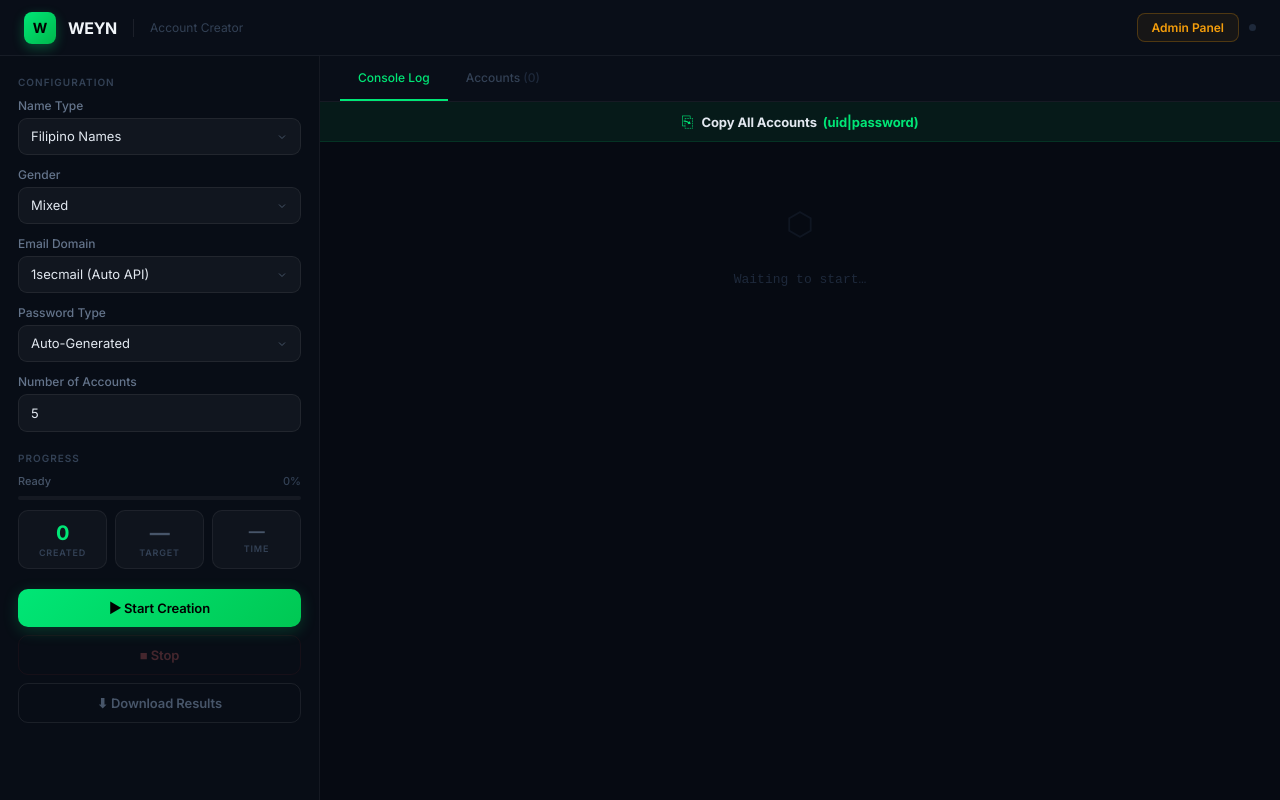
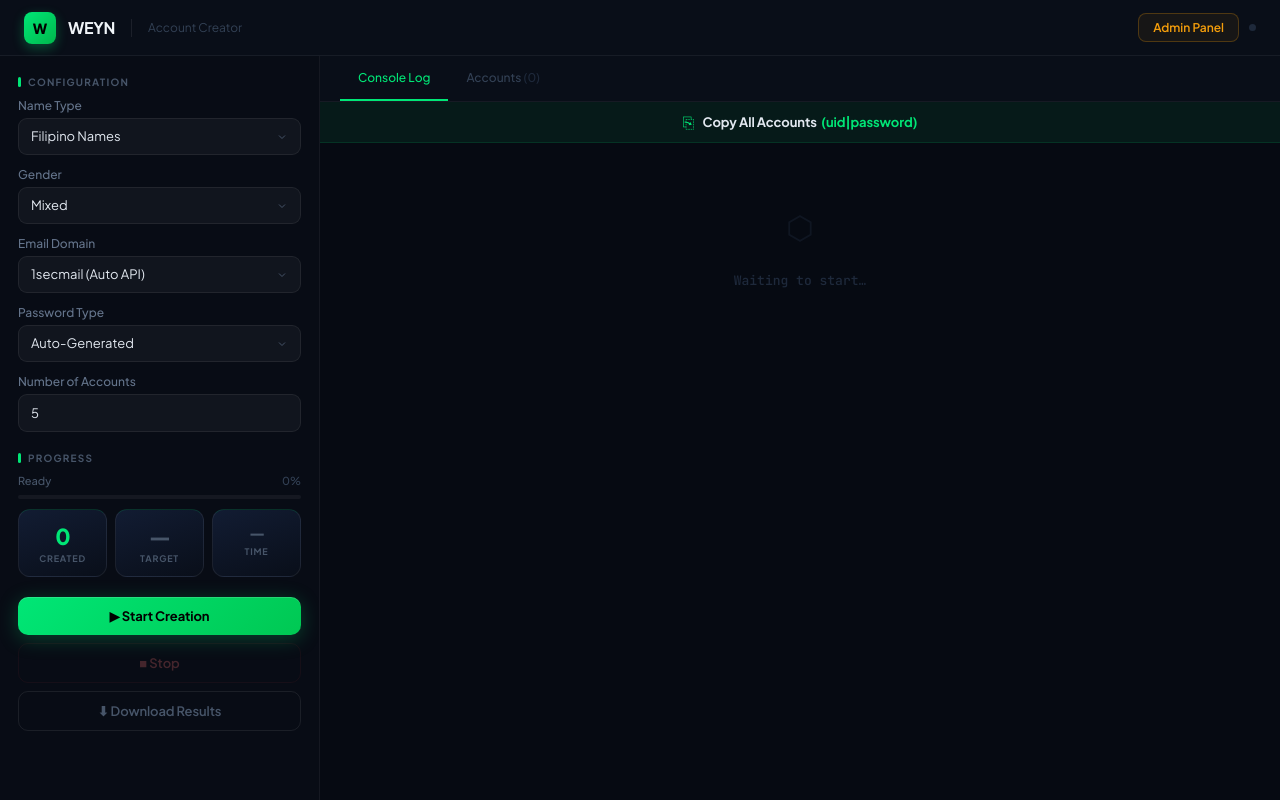
Before and after one commit to yuennix/WEB-FB-CREATE, a Flask app: template templates/index.html in a window 1280 px wide. Run offline with Flask 3, Linux system fonts and the light colour scheme; the template is opened without the code that fills it, so the values that code supplies are empty.

Commit message:
Enhance visual design and add account copying functionality Improve application aesthetics with updated fonts, gradients, and refined element styling. Introduce a "Copy All Accounts" feature to the admin panel.
Replit-Commit-Author: Agent
Replit-Commit-Session-Id: 17378427-02a9-4226-8ab4-1c9a2d1eec8d
Replit-Commit-Checkpoint-Type: full_checkpoint
Replit-Commit-Event-Id: 21292f74-cab7-48d3-86af-b2b0be77b3e5
Replit-Commit-Screenshot-Url: https://storage.googleapis.com/screenshot-production-us-central1/eb3077e5-c8d7-4fca-aea9-8a663f9a4c37/17378427-02a9-4226-8ab4-1c9a2d1eec8d/pEby1I3
Replit-Helium-Checkpoint-Created: true

```diff
--- a/templates/index.html
+++ b/templates/index.html
@@ -5,19 +5,20 @@
 <meta name="viewport" content="width=device-width, initial-scale=1.0">
 <title>WEYN — FB Account Creator</title>
 <link rel="preconnect" href="https://fonts.googleapis.com">
-<link href="https://fonts.googleapis.com/css2?family=Inter:wght@300;400;500;600;700&display=swap" rel="stylesheet">
+<link href="https://fonts.googleapis.com/css2?family=Plus+Jakarta+Sans:wght@300;400;500;600;700;800&family=JetBrains+Mono:wght@400;500&display=swap" rel="stylesheet">
 <style>
   *, *::before, *::after { margin: 0; padding: 0; box-sizing: border-box; }
 
   body {
-    background: #060a12;
+    background: #050810;
     color: #e2e8f0;
-    font-family: 'Inter', system-ui, sans-serif;
+    font-family: 'Plus Jakarta Sans', system-ui, sans-serif;
     min-height: 100vh;
     display: flex;
     flex-direction: column;
     overflow: hidden;
     height: 100vh;
+    background-image: radial-gradient(ellipse 80% 50% at 50% -20%, rgba(0,230,118,0.05) 0%, transparent 60%);
   }
 
   /* ── Header ── */
@@ -100,7 +101,7 @@
   .btn-header {
     padding: 6px 14px;
     border-radius: 8px;
-    font-family: 'Inter', sans-serif;
+    font-family: 'Plus Jakarta Sans', sans-serif;
     font-size: 12px;
     font-weight: 600;
     cursor: pointer;
@@ -149,11 +150,23 @@
 
   .section-label {
     font-size: 10px;
-    font-weight: 600;
-    color: #334155;
+    font-weight: 700;
+    color: #475569;
     text-transform: uppercase;
-    letter-spacing: 1px;
+    letter-spacing: 1.2px;
     margin-bottom: 10px;
+    display: flex;
+    align-items: center;
+    gap: 7px;
+  }
+  .section-label::before {
+    content: '';
+    display: inline-block;
+    width: 3px;
+    height: 10px;
+    background: #00e676;
+    border-radius: 2px;
+    flex-shrink: 0;
   }
 
   .form-group { display: flex; flex-direction: column; gap: 5px; }
@@ -170,7 +183,7 @@
     border-radius: 9px;
     color: #e2e8f0;
     padding: 10px 12px;
-    font-family: 'Inter', sans-serif;
+    font-family: 'Plus Jakarta Sans', sans-serif;
     font-size: 13px;
     outline: none;
     transition: border-color .2s, box-shadow .2s;
@@ -227,25 +240,28 @@
   }
 
   .stat-box {
-    background: rgba(255,255,255,0.03);
-    border: 1px solid rgba(255,255,255,0.06);
-    border-radius: 10px;
-    padding: 10px 8px;
+    background: linear-gradient(160deg, rgba(20,30,54,0.9) 0%, rgba(10,15,26,0.9) 100%);
+    border: 1px solid rgba(255,255,255,0.07);
+    border-top: 1px solid rgba(0,230,118,0.15);
+    border-radius: 12px;
+    padding: 12px 8px;
     text-align: center;
+    transition: border-color .2s;
   }
+  .stat-box:hover { border-color: rgba(255,255,255,0.12); }
   .stat-num {
-    font-size: 20px;
-    font-weight: 700;
+    font-size: 22px;
+    font-weight: 800;
     color: #00e676;
-    letter-spacing: -0.5px;
+    letter-spacing: -1px;
   }
   .stat-label {
     font-size: 9px;
-    color: #334155;
+    color: #475569;
     text-transform: uppercase;
     letter-spacing: 0.8px;
-    font-weight: 600;
-    margin-top: 2px;
+    font-weight: 700;
+    margin-top: 3px;
   }
 
   /* ── Buttons ── */
@@ -255,7 +271,7 @@
     padding: 11px 16px;
     border-radius: 10px;
     border: none;
-    font-family: 'Inter', sans-serif;
+    font-family: 'Plus Jakarta Sans', sans-serif;
     font-size: 13px;
     font-weight: 600;
     cursor: pointer;
@@ -265,13 +281,14 @@
   }
 
   .btn-start {
-    background: linear-gradient(135deg, #00e676, #00c853);
+    background: linear-gradient(135deg, #00e676 0%, #00c853 100%);
     color: #000;
-    box-shadow: 0 4px 16px rgba(0,230,118,0.2);
+    font-weight: 700;
+    box-shadow: 0 4px 20px rgba(0,230,118,0.25), inset 0 1px 0 rgba(255,255,255,0.15);
   }
   .btn-start:hover:not(:disabled) {
     transform: translateY(-1px);
-    box-shadow: 0 8px 24px rgba(0,230,118,0.3);
+    box-shadow: 0 8px 28px rgba(0,230,118,0.35), inset 0 1px 0 rgba(255,255,255,0.15);
   }
   .btn-start:disabled {
     background: rgba(0,230,118,0.1);
@@ -335,7 +352,7 @@
     padding: 16px 20px;
     font-size: 12px;
     line-height: 1.8;
-    font-family: 'SF Mono', 'Fira Code', 'Courier New', monospace;
+    font-family: 'JetBrains Mono', 'Fira Code', monospace;
   }
   #log-panel::-webkit-scrollbar { width: 3px; }
   #log-panel::-webkit-scrollbar-thumb { background: rgba(255,255,255,0.06); border-radius: 2px; }
@@ -364,7 +381,7 @@
   .copy-all-bar:active { background: rgba(0,230,118,0.18); }
   .copy-all-bar-icon { font-size: 15px; color: #00e676; }
   .copy-all-bar-text {
-    font-family: 'Inter', sans-serif;
+    font-family: 'Plus Jakarta Sans', sans-serif;
     font-size: 13px;
     font-weight: 700;
     color: #e2e8f0;
@@ -386,17 +403,21 @@
   #accounts-panel::-webkit-scrollbar-thumb { background: rgba(255,255,255,0.06); border-radius: 2px; }
 
   .acct-card {
-    background: rgba(14,20,36,0.8);
-    border: 1px solid rgba(255,255,255,0.06);
-    border-radius: 12px;
+    background: linear-gradient(160deg, rgba(18,26,48,0.95) 0%, rgba(10,15,26,0.95) 100%);
+    border: 1px solid rgba(255,255,255,0.07);
+    border-radius: 14px;
     padding: 14px 16px;
     display: flex;
     flex-direction: column;
     gap: 8px;
     position: relative;
-    transition: border-color .2s;
+    transition: border-color .2s, box-shadow .2s;
+    box-shadow: 0 2px 8px rgba(0,0,0,0.2);
   }
-  .acct-card:hover { border-color: rgba(0,230,118,0.15); }
+  .acct-card:hover {
+    border-color: rgba(0,230,118,0.2);
+    box-shadow: 0 4px 16px rgba(0,0,0,0.3);
+  }
 
   .acct-num {
     position: absolute;
@@ -445,7 +466,7 @@
     cursor: pointer;
     padding: 3px 9px;
     font-size: 11px;
-    font-family: 'Inter', sans-serif;
+    font-family: 'Plus Jakarta Sans', sans-serif;
     font-weight: 500;
     transition: all .15s;
     flex-shrink: 0;
```
Also changed, not shown: templates/admin.html (+89 -33 lines), templates/admin_login.html (+9 -9 lines), templates/login.html (+9 -9 lines).
